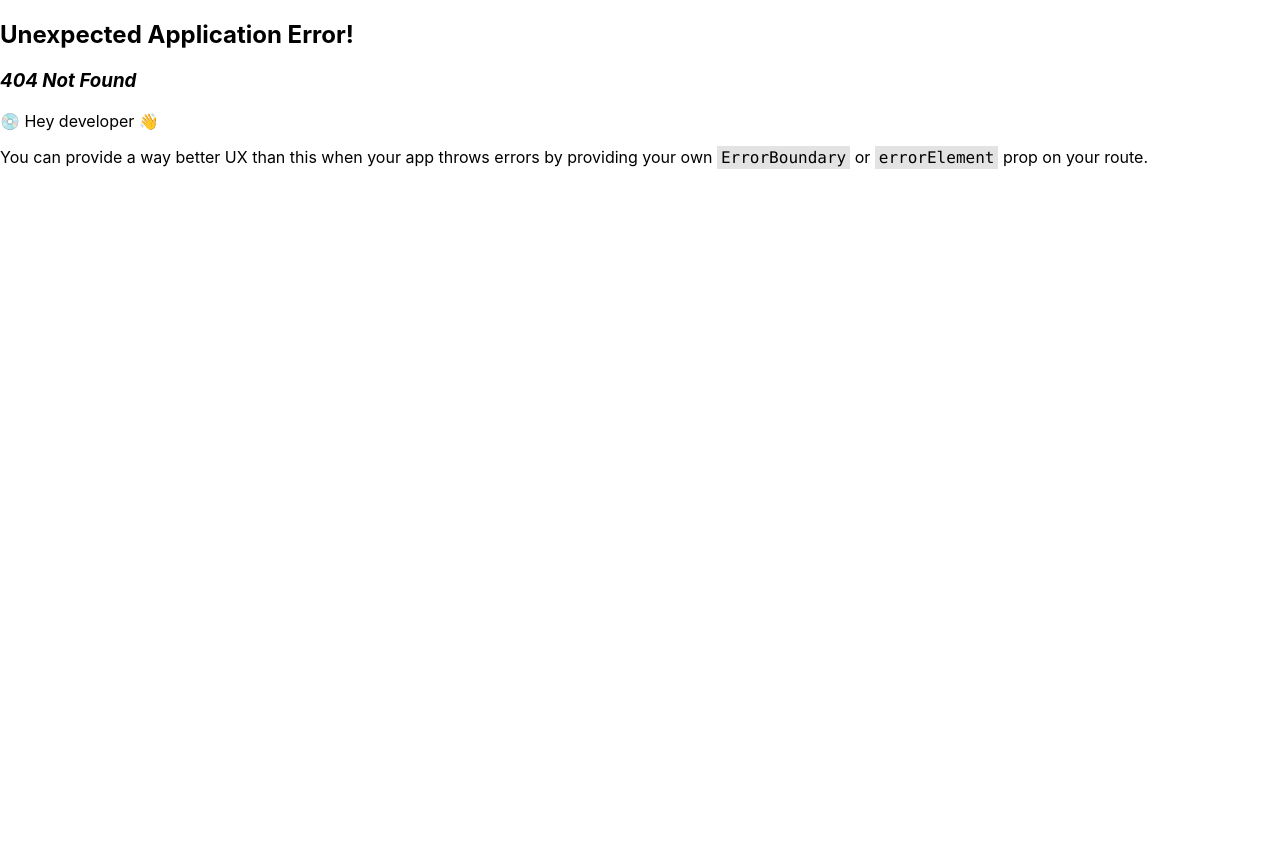
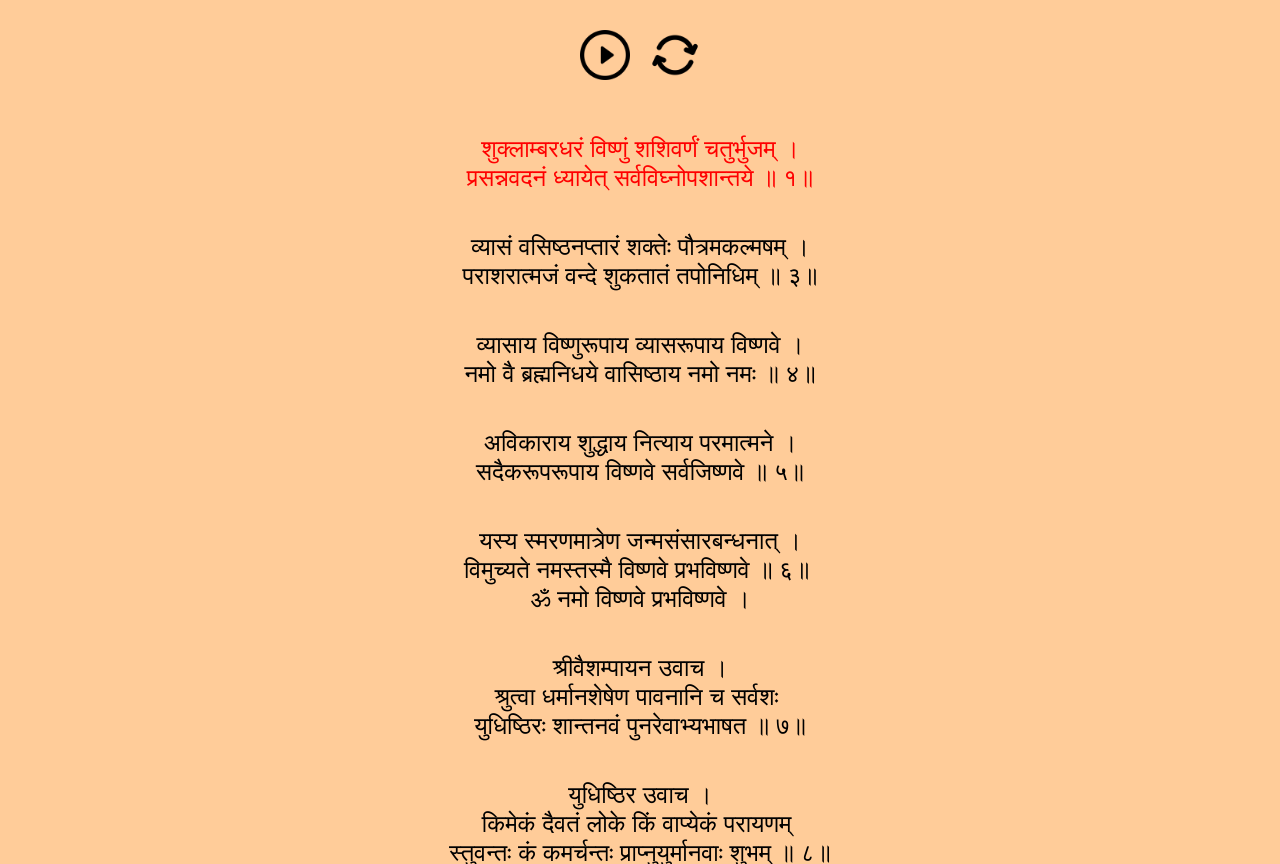
Before and after one commit to vigyanhoon/moksha, a React (Vite) app in the folder web/: page /moksha/VishnuSahasranama in a window 1280 px wide. Before the commit this address had no page. Before the commit the page ends 800 px from the top, so only its background shows below. Built offline with nearby package versions, Linux system fonts and the light colour scheme.

Commit message:
fix paths

```diff
--- a/web/index.html
+++ b/web/index.html
@@ -3,6 +3,7 @@
   <head>
     <meta charset="UTF-8" />
     <meta name="viewport" content="width=device-width, initial-scale=1.0" />
+    <link rel="icon" type="image/png" href="/src/assets/favicon.ico">
     <title>Vite + React + TS</title>
   </head>
   <body>
--- a/web/src/App.tsx
+++ b/web/src/App.tsx
@@ -26,17 +26,19 @@ const List = () => {
   )
 }
 
+const base = '/Moksha'
+
 const router = createBrowserRouter([
   {
-    path: "/",
+    path: base,
     element: <List />,
   },
   {
-    path: "/VishnuSahasranama",
+    path: base + "/VishnuSahasranama",
     element: <VishnuSahasranama />,
   },
   {
-    path: "/MahisasurMardini",
+    path: base + "/MahisasurMardini",
     element: <MahisasurMardini />,
   },
 ]);
--- a/web/vite.config.ts
+++ b/web/vite.config.ts
@@ -1,14 +1,10 @@
 import { UserConfigExport, defineConfig } from 'vite'
 import react from '@vitejs/plugin-react-swc'
 
-const isProd = process.env.NODE_ENV === 'production'
-
 // https://vitejs.dev/config/
-
 const config:UserConfigExport = {
   plugins: [react()],
+  base: '/Moksha'
 }
 
-if(isProd) config.base = '/Moksha'
-
 export default defineConfig(config)
```
Also changed, not shown: 1 other file (tests, documents, lock files or other folders).
